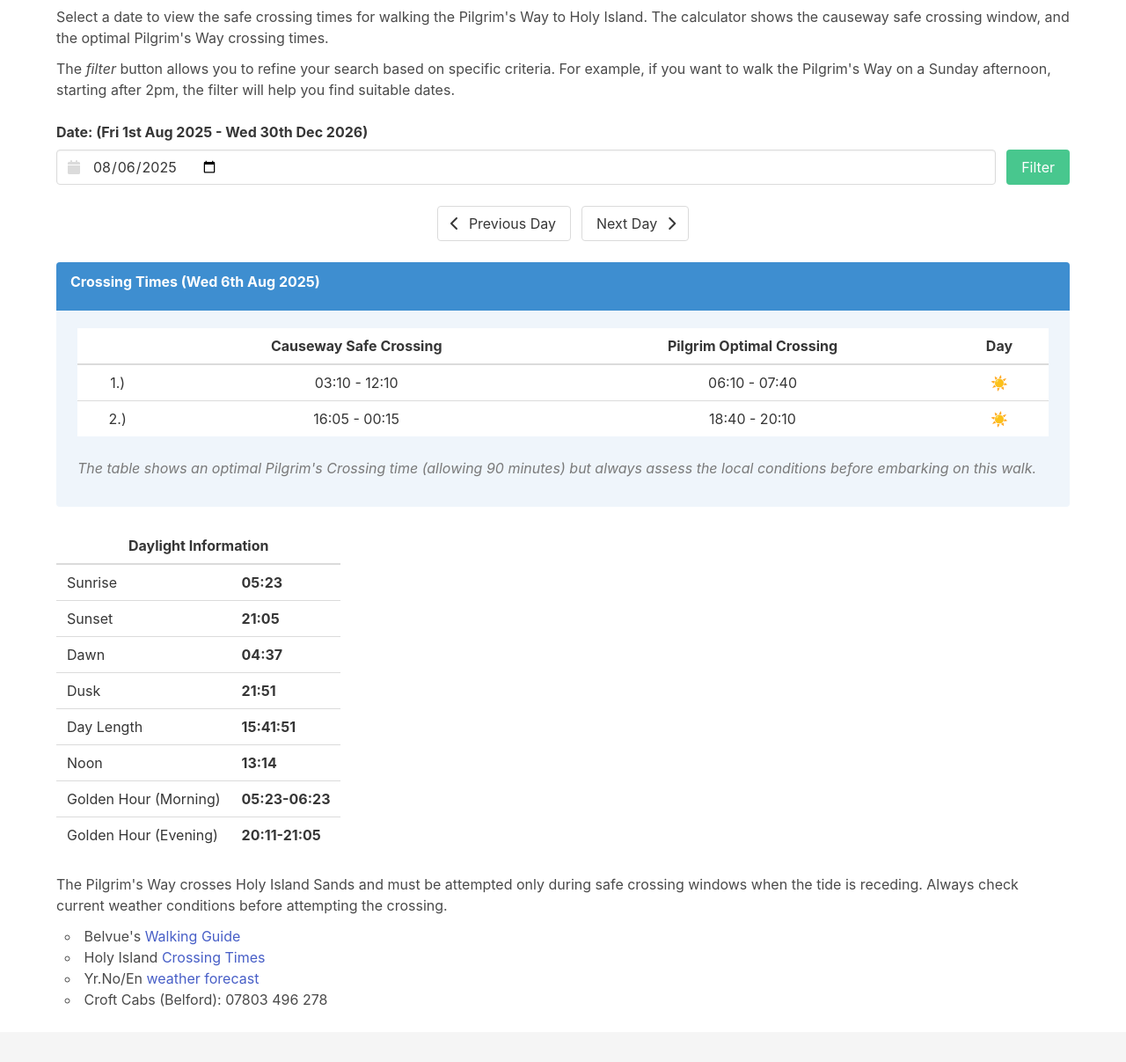
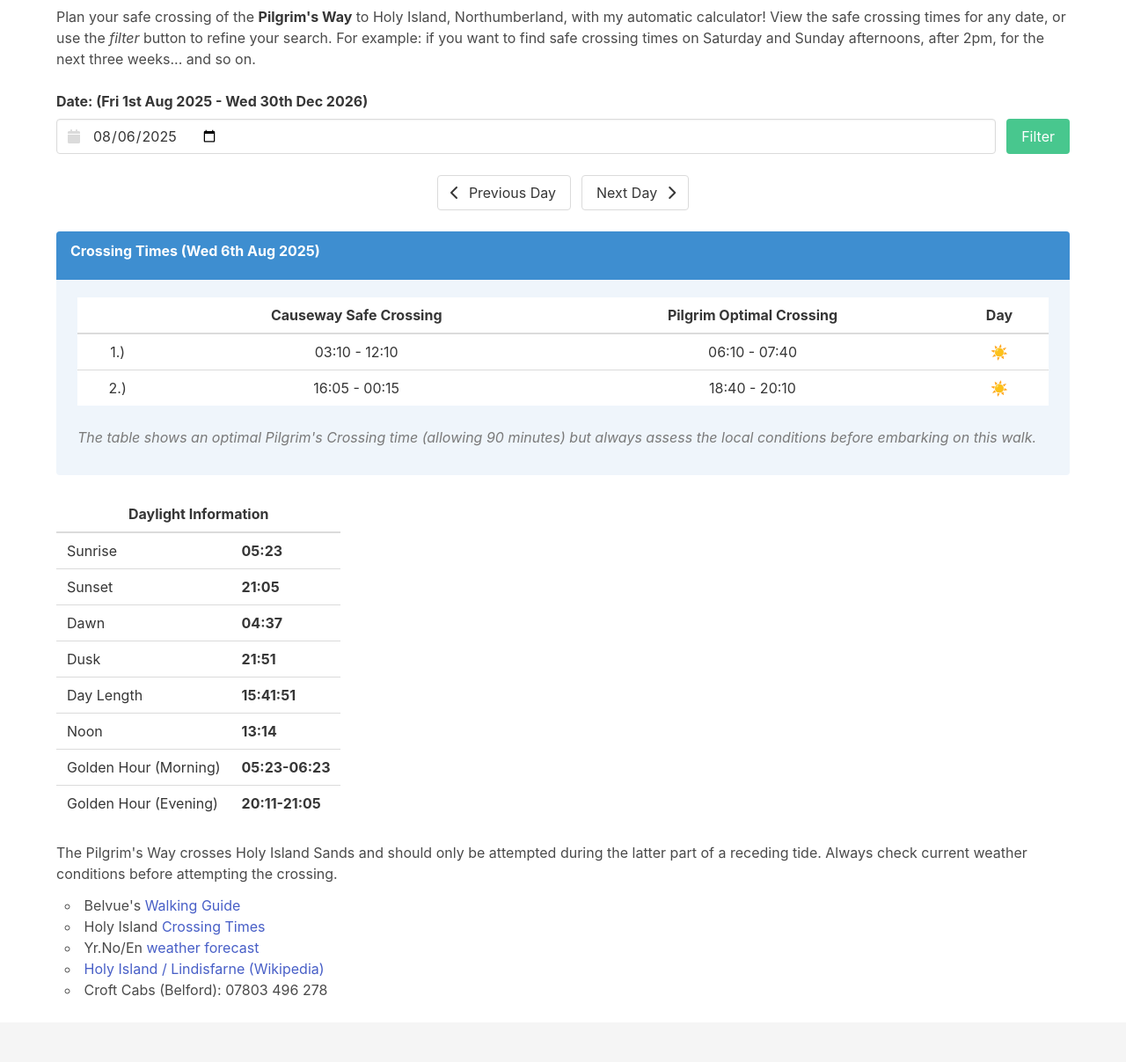
Before and after one commit to jonathancraddock/holyisland-cross, a website: page index.html in a window 1280 px wide. Shown: the part 69-1276 px from the top of the page at 88% size. Drawn offline with nearby package versions, Linux system fonts and the light colour scheme; no server answers.

Commit message:
simplified intro text, added wiki link

```diff
--- a/index.html
+++ b/index.html
@@ -4,7 +4,7 @@
 <head>
 <meta charset="UTF-8">
 <meta name="viewport" content="width=device-width, initial-scale=1.0">
-<title>Pilgrim's Way</title>
+<title>Holy Island Pilgrim's Way</title>
 
 <link rel="icon" type="image/png" href="/user/themes/mootparadox/images/favicon.png">
 <link rel="canonical" href="https://mootparadox.com/webapp/pilgrim">
@@ -26,8 +26,7 @@
 <h1 class="title">Pilgrim's Way Calculator</h1>
 
 <div class="block">
-  <p>Select a date to view the safe crossing times for walking the Pilgrim's Way to Holy Island. The calculator shows the causeway safe crossing window, and the optimal Pilgrim's Way crossing times.</p>
-  <p>The <em>filter</em> button allows you to refine your search based on specific criteria. For example, if you want to walk the Pilgrim's Way on a Sunday afternoon, starting after 2pm, the filter will help you find suitable dates.</p>
+  <p>Plan your safe crossing of the <strong>Pilgrim's Way</strong> to Holy Island, Northumberland, with my automatic calculator! View the safe crossing times for any date, or use the <em>filter</em> button to refine your search. For example: if you want to find safe crossing times on Saturday and Sunday afternoons, after 2pm, for the next three weeks... and so on.</p>
 </div>
 
 <div class="block">
@@ -81,11 +80,12 @@
 </div>
 
 <div class="block">
-  <p>The Pilgrim's Way crosses Holy Island Sands and must be attempted only during safe crossing windows when the tide is receding. Always check current weather conditions before attempting the crossing.</p>
+  <p>The Pilgrim's Way crosses Holy Island Sands and should only be attempted during the latter part of a receding tide. Always check current weather conditions before attempting the crossing.</p>
   <ul>
   <li>Belvue's <a href="https://holy-island.uk/how-to-walk-the-pilgrims-way-to-holy-island-minding-tide-times/" target="_blank">Walking Guide</a></li>
   <li>Holy Island <a href="https://holyislandcrossingtimes.northumberland.gov.uk/" target="_blank">Crossing Times</a></li>
   <li>Yr.No/En <a href="https://www.yr.no/en/forecast/daily-table/2-11610810/" target="_blank">weather forecast</a></li>
+  <li><a href="https://en.wikipedia.org/wiki/Lindisfarne" target="_blank">Holy Island / Lindisfarne (Wikipedia)</a></li>
   <li>Croft Cabs (Belford): 07803 496 278</li>
   </ul>
 </div>
@@ -99,7 +99,7 @@
   <div class="modal-background"></div>
   <div class="modal-card">
     <header class="modal-card-head">
-      <p class="modal-card-title">Find the perfect Pilgrim's Crossing</p>
+      <p class="modal-card-title">Holy Island Pilgrim's Crossing</p>
       <button class="delete" aria-label="close"></button>
     </header>
     <section class="modal-card-body">
```
